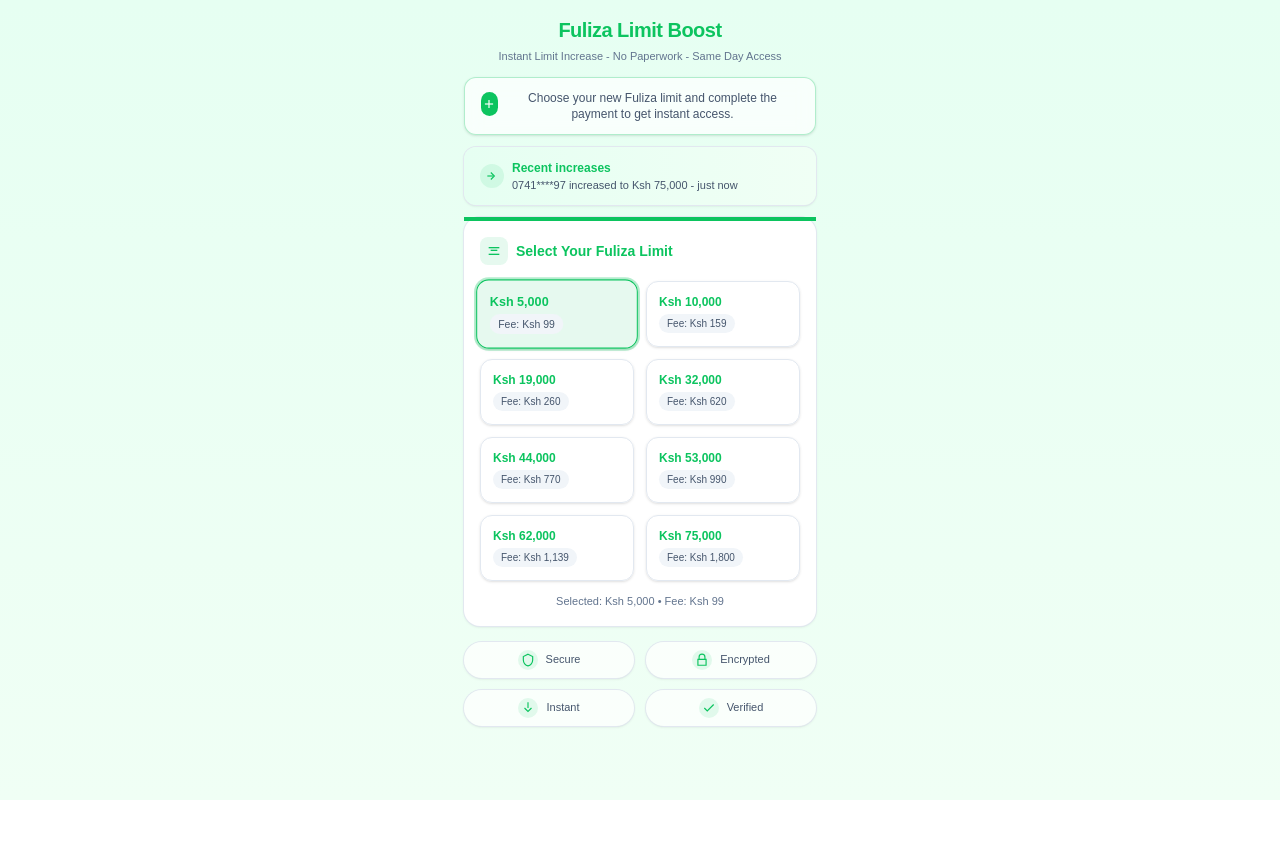
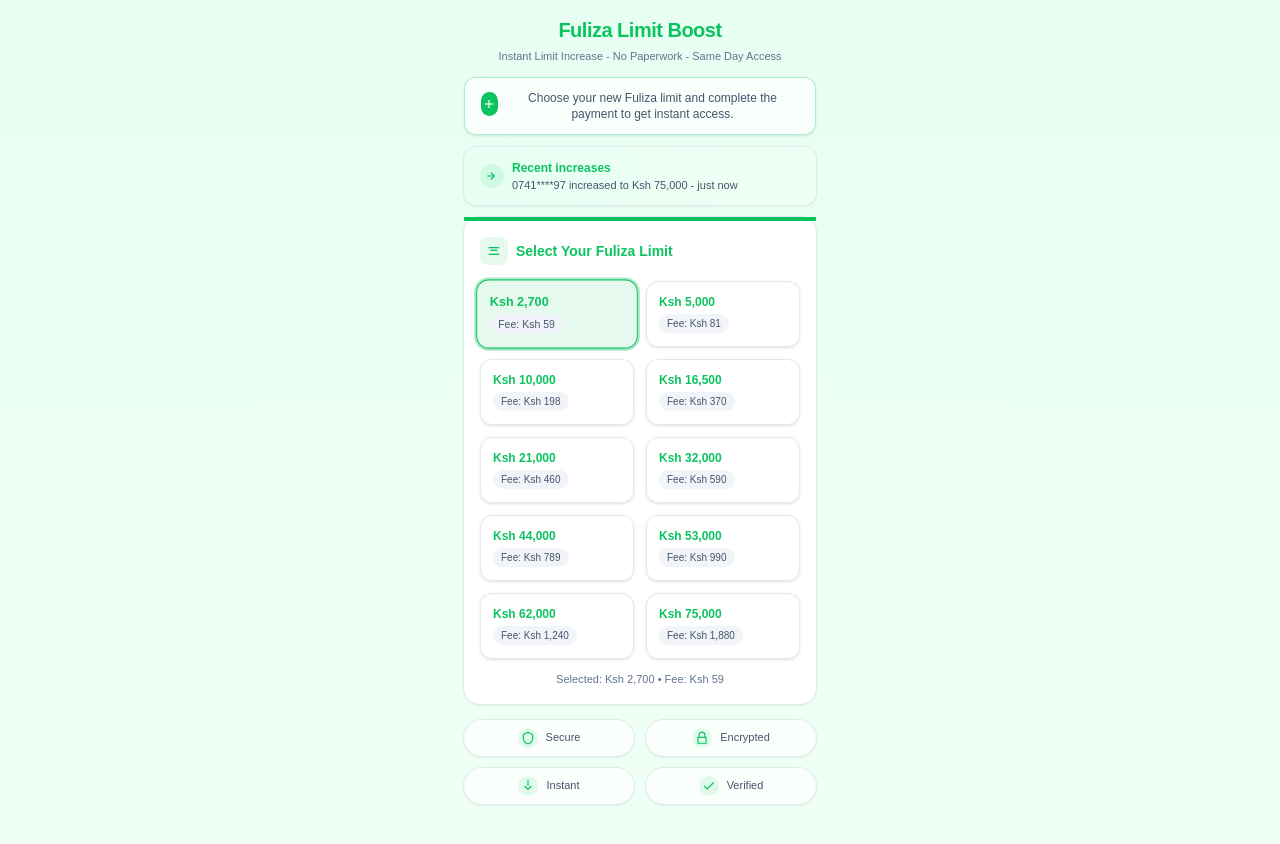
Before and after one commit to joggymina/fuliza-limit-boost, a Next.js app: page / in a window 1280 px wide. Before the commit the page ends 800 px from the top, so only its background shows below. Built offline with nearby package versions, Linux system fonts and the light colour scheme.

Commit message:
prices updated

```diff
--- a/src/app/page.tsx
+++ b/src/app/page.tsx
@@ -20,14 +20,16 @@ function generateMaskedPhone(): string {
 export default function FulizaBoostPage() {
   const limits = React.useMemo(
     () => [
-      { amount: 5000, fee: 99 },
-      { amount: 10000, fee: 159 },
-      { amount: 19000, fee: 260 },
-      { amount: 32000, fee: 620 },
-      { amount: 44000, fee: 770 },
+      { amount: 2700, fee: 59 },
+      { amount: 5000, fee: 81 },
+      { amount: 10000, fee: 198 },
+      { amount: 16500, fee: 370 },
+      { amount: 21000, fee: 460 },
+      { amount: 32000, fee: 590 },
+      { amount: 44000, fee: 789 },
       { amount: 53000, fee: 990 },
-      { amount: 62000, fee: 1139 },
-      { amount: 75000, fee: 1800 },
+      { amount: 62000, fee: 1240 },
+      { amount: 75000, fee: 1880 },
     ],
     []
   );
```
